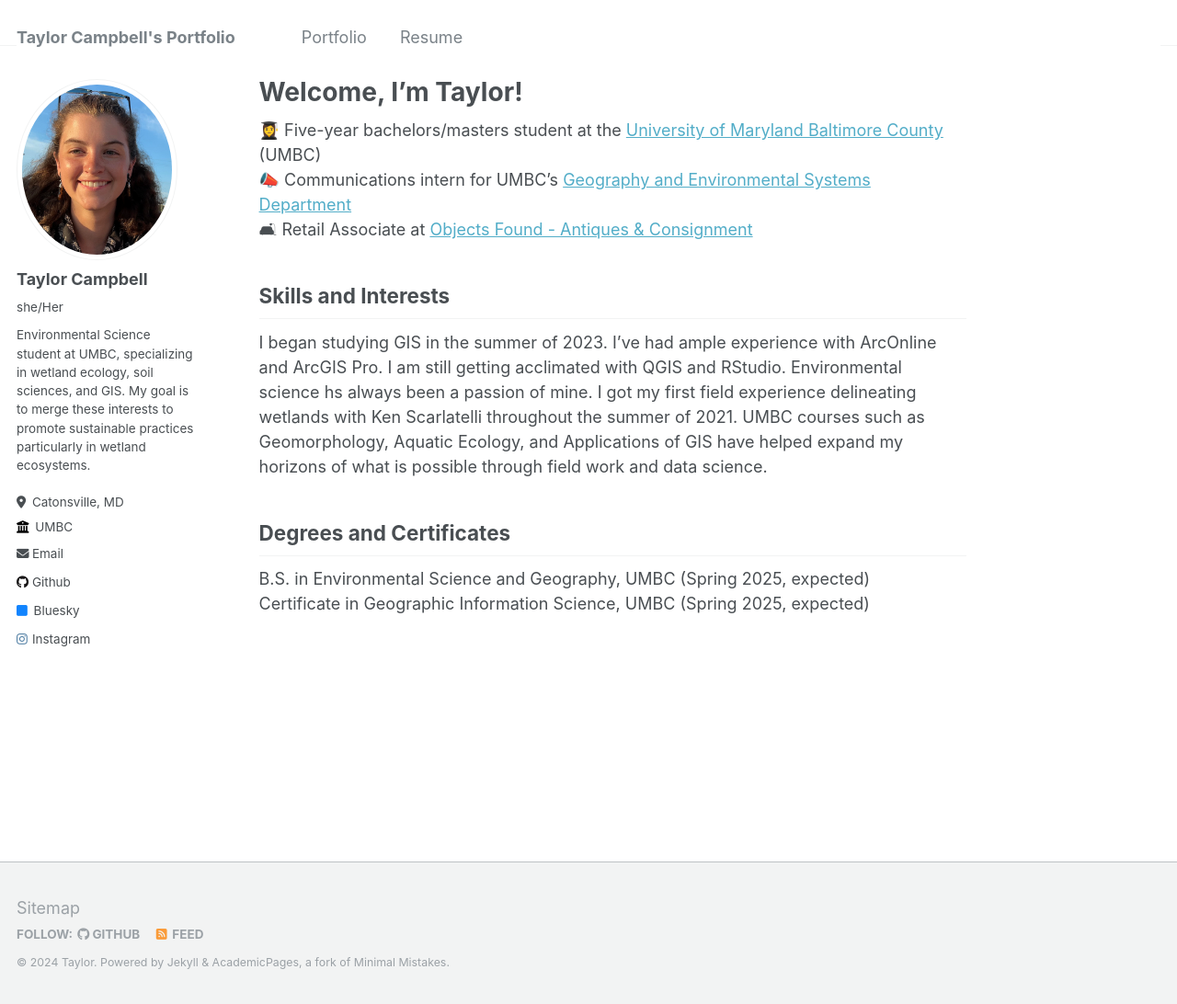
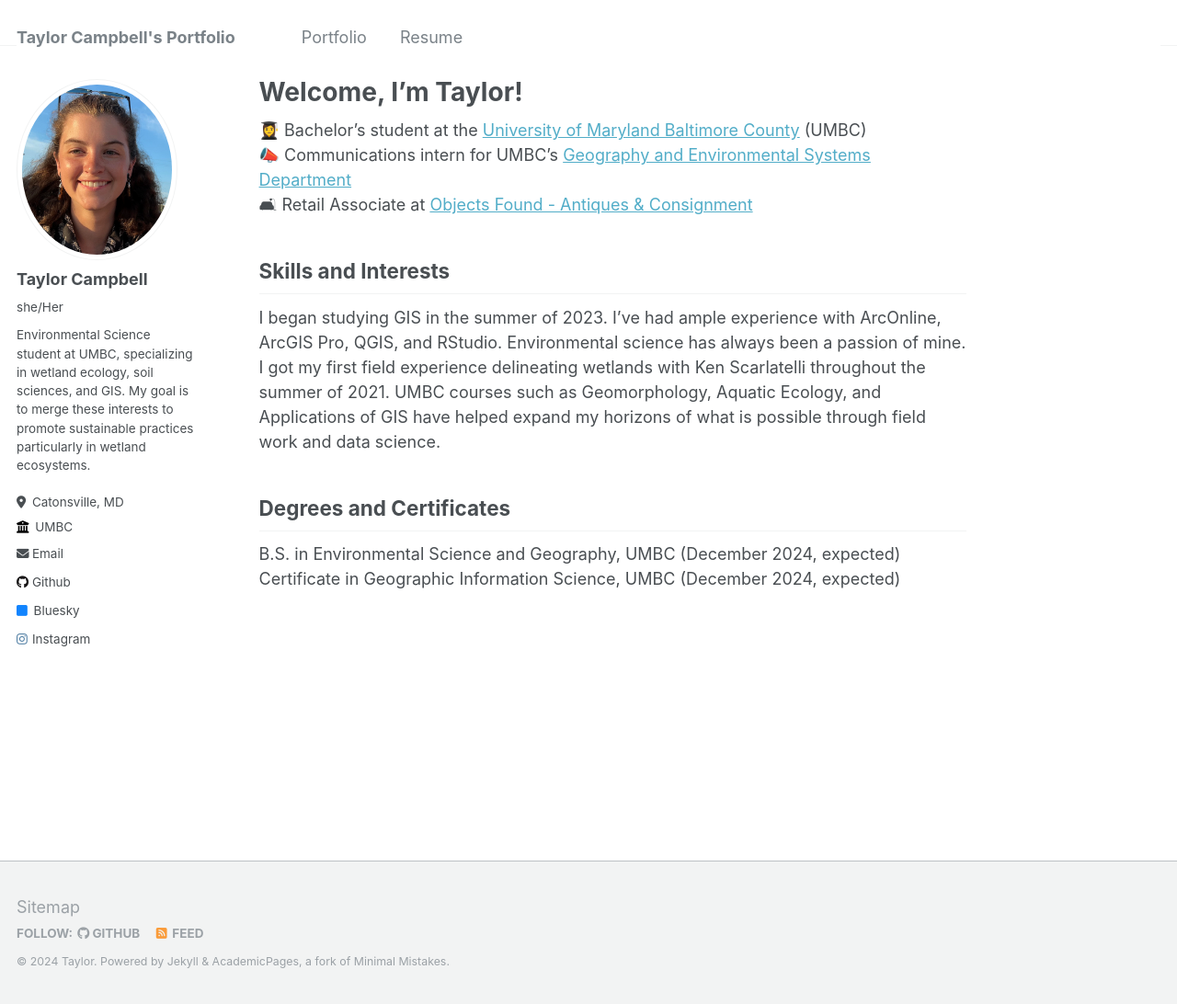
Before and after one commit to taylorc4/taylorc4.github.io, a Jekyll site: the page built from _pages/about.md, in a window 1280 px wide and 1092 px high. Shown: the whole window at 92% size. Built offline with Jekyll 4.4.1, drawn with Linux system fonts in a browser that asks for light colours.

Commit message:
Update about.md

```diff
--- a/_pages/about.md
+++ b/_pages/about.md
@@ -6,16 +6,16 @@ redirect_from:
   - /about/
   - /about.html
 ---
-👩‍🎓 Five-year bachelors/masters student at the <a href="https://umbc.edu">University of Maryland Baltimore County</a> (UMBC)
+👩‍🎓 Bachelor's student at the <a href="https://umbc.edu">University of Maryland Baltimore County</a> (UMBC)
 📣 Communications intern for UMBC's <a href="https://ges.umbc.edu">Geography and Environmental Systems Department</a>
 🛋 Retail Associate at <a href="https://www.instagram.com/objectsfound4u">Objects Found - Antiques & Consignment</a>
 
 Skills and Interests
 ------
-I began studying GIS in the summer of 2023. I've had ample experience with ArcOnline and ArcGIS Pro. I am still getting acclimated with QGIS and RStudio.
-Environmental science hs always been a passion of mine. I got my first field experience delineating wetlands with Ken Scarlatelli throughout the summer of 2021. UMBC courses such as Geomorphology, Aquatic Ecology, and Applications of GIS have helped expand my horizons of what is possible through field work and data science.
+I began studying GIS in the summer of 2023. I've had ample experience with ArcOnline, ArcGIS Pro, QGIS, and RStudio.
+Environmental science has always been a passion of mine. I got my first field experience delineating wetlands with Ken Scarlatelli throughout the summer of 2021. UMBC courses such as Geomorphology, Aquatic Ecology, and Applications of GIS have helped expand my horizons of what is possible through field work and data science.
 
 Degrees and Certificates
 ------
-B.S. in Environmental Science and Geography, UMBC (Spring 2025, expected)
-Certificate in Geographic Information Science, UMBC (Spring 2025, expected)
+B.S. in Environmental Science and Geography, UMBC (December 2024, expected)
+Certificate in Geographic Information Science, UMBC (December 2024, expected)
```
